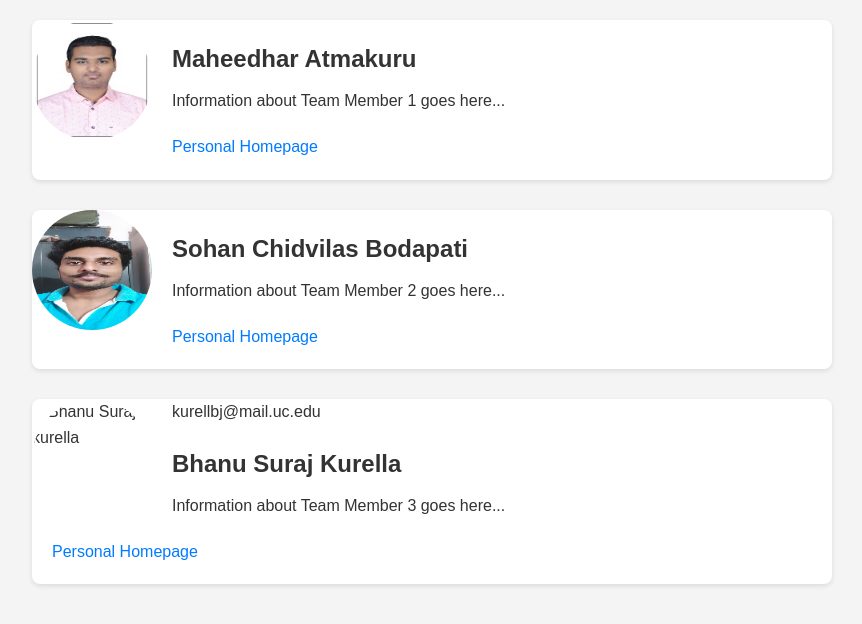
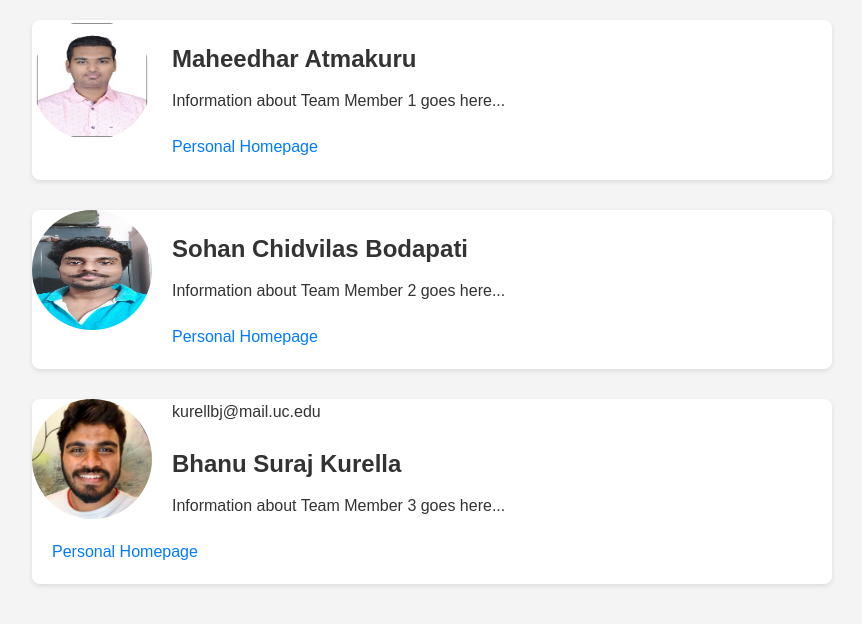
Before and after one commit to waph-team16/waph-team16-demo.github.io, a plain HTML site: page index.html in a window 1280 px wide. Shown: the whole page, without its empty margins (208-1070 px from the left). Drawn offline with Linux system fonts and the light colour scheme.

Commit message:
Update index.html

```diff
--- a/index.html
+++ b/index.html
@@ -97,7 +97,7 @@
 
         <!-- Team member 3 -->
         <div class="team-member">
-            <img src="Bhanu.jpg" alt="Bhanu Suraj kurella"> kurellbj@mail.uc.edu
+            <img src="suraj.jpg" alt="Bhanu Suraj kurella"> kurellbj@mail.uc.edu
             <div class="team-member-details">
                 <h2>Bhanu Suraj Kurella</h2>
                 <p>Information about Team Member 3 goes here...</p>
```
